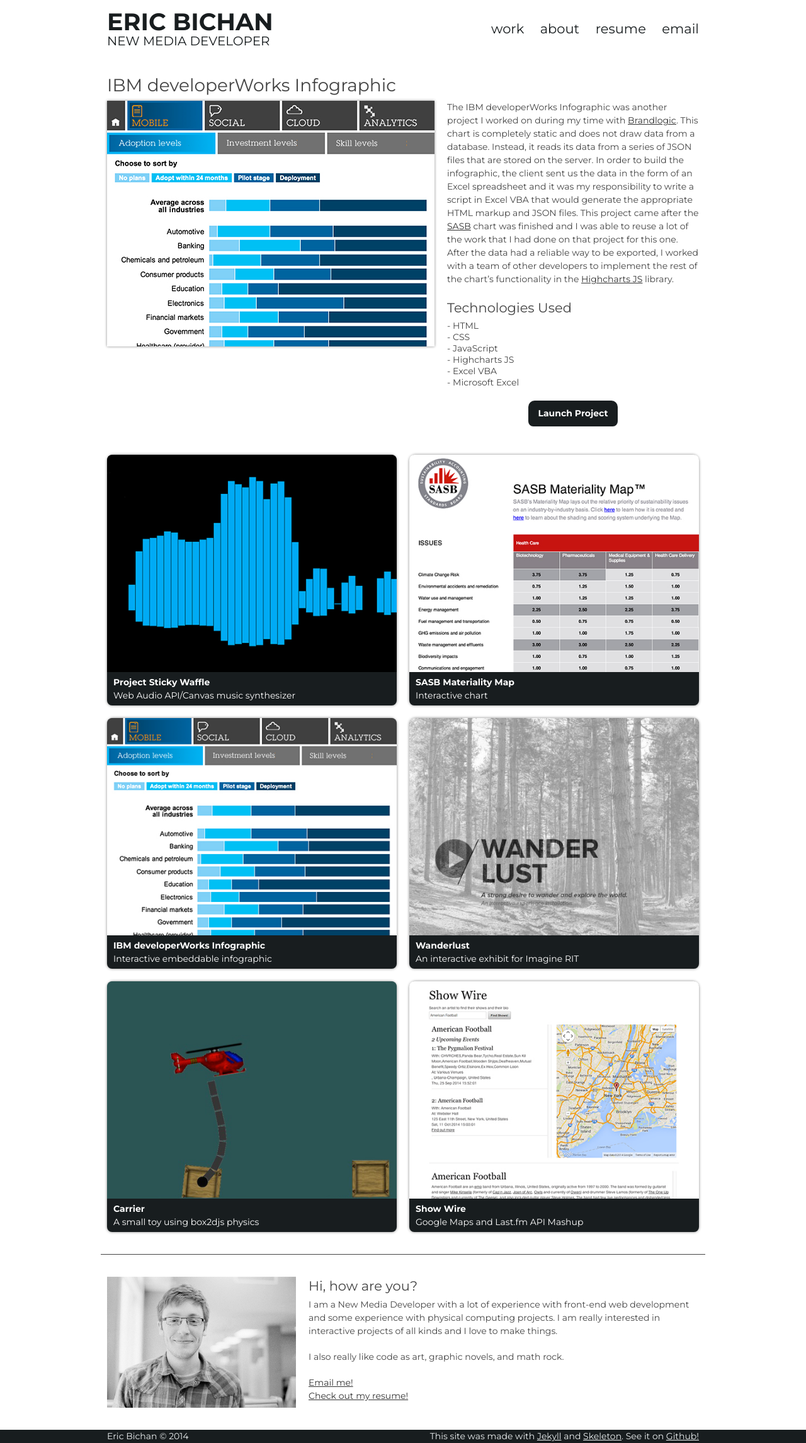
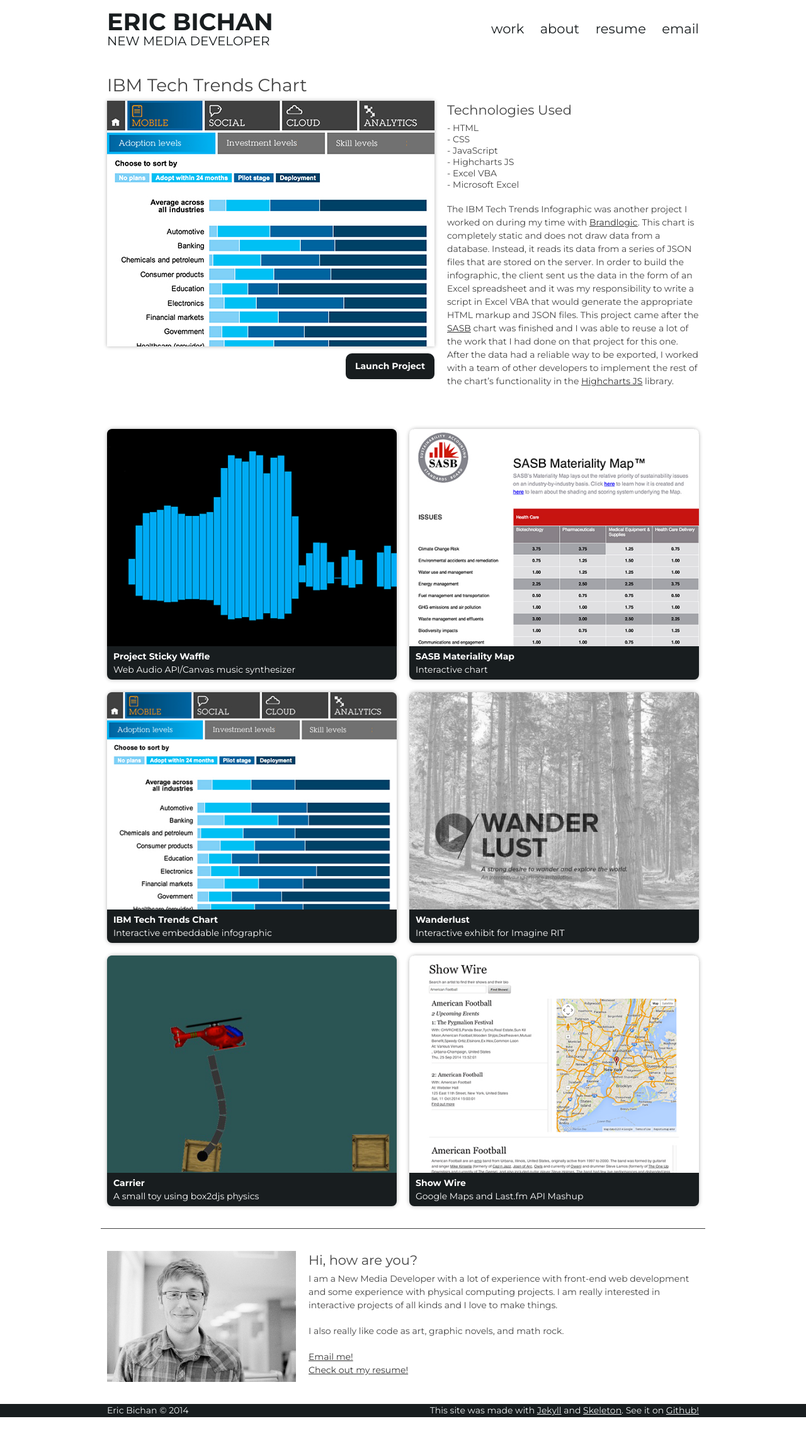
Before and after one commit to bichan17/BDB2, a Jekyll site: the page built from _posts/2013-05-01-IBM.markdown, in a window 1280 px wide. Shown: the whole page at 63% size. Built offline with Jekyll 4.4.1, drawn with Linux system fonts in a browser that asks for light colours; Markdown is read by kramdown in place of the engine named in the settings; after the commit the page ends 2250 px from its top, so only the background shows below that.

Commit message:
content and css changes

```diff
--- a/_layouts/project.html
+++ b/_layouts/project.html
@@ -7,10 +7,20 @@ type: project
 
   <div class="post">
     <h3 class="sixteen columns" id="title">{{ page.title }}</h3>
-    <img id="post_img" class="nine columns" src="{{ page.image-small }}" alt="{{ page.title }}">
+    <div class="nine columns left">
+      <img id="post_img" src="{{ page.image-small }}" alt="{{ page.title }}">
+      <div class="links">
+        {% if page.link %}
+        <a id="launch" target="_blank" href="{{ page.link }}">Launch Project</a>
+        {% endif %}
+
+        {% if page.github %}
+        <a id="github" target="_blank" href="{{ page.github }}">Github Repo</a>
+        {% endif %}
+      </div>
+    </div>
+
     <div class="seven columns">
-
-      {{ content }}
       <div class="tech">
         <h4>Technologies Used</h4>
         <ul>
@@ -19,22 +29,7 @@ type: project
         {% endfor %}
         </ul>
       </div>
-
-
-      <div class="links">
-        <div class="outer-center">
-            <div class="product inner-center">
-              {% if page.link %}
-              <a id="launch" target="_blank" href="{{ page.link }}">Launch Project</a>
-              {% endif %}
-
-              {% if page.github %}
-              <a id="github" target="_blank" href="{{ page.github }}">Github Repo</a>
-              {% endif %}
-            </div>
-        </div>
-        <div class="clear"></div>
-      </div>
+      {{ content }}
     </div>
   </div>
 </div>
--- a/_posts/2012-04-20-carrier.markdown
+++ b/_posts/2012-04-20-carrier.markdown
@@ -6,7 +6,7 @@ caption: A small toy using box2djs physics
 tech:
   - HTML
   - CSS
-  - Object Oriented JavaScript
+  - JavaScript
   - box2dWeb physics engine
   - Ivank graphics library
 image-small: /images/carrier.jpg
--- a/_posts/2012-08-14-wanderlust.markdown
+++ b/_posts/2012-08-14-wanderlust.markdown
@@ -2,7 +2,7 @@
 layout: project
 title: Wanderlust
 categories: work
-caption: An interactive exhibit for Imagine RIT
+caption: Interactive exhibit for Imagine RIT
 tech:
   - Processing
   - Arduino
--- a/_posts/2013-05-01-IBM.markdown
+++ b/_posts/2013-05-01-IBM.markdown
@@ -1,6 +1,6 @@
 ---
 layout: project
-title: IBM developerWorks Infographic
+title: IBM Tech Trends Chart
 categories: work
 caption: Interactive embeddable infographic
 tech:
@@ -14,7 +14,7 @@ image-small: /images/ibm.jpg
 link: http://www.ibm.com/smarterplanet/us/en/centerforappliedinsights/article/techtrends.html
 ---
 
-The IBM developerWorks Infographic was another project I worked on during my time with [Brandlogic][brandlogic]. This chart is completely static and does not draw data from a database. Instead, it reads its data from a series of JSON files that are stored on the server. In order to build the infographic, the client sent us the data in the form of an Excel spreadsheet and it was my responsibility to write a script in Excel VBA that would generate the appropriate HTML markup and JSON files. This project came after the [SASB][sasb] chart was finished and I was able to reuse a lot of the work that I had done on that project for this one. After the data had a reliable way to be exported, I worked with a team of other developers to implement the rest of the chart's functionality in the [Highcharts JS][highcharts] library.
+The IBM Tech Trends Infographic was another project I worked on during my time with [Brandlogic][brandlogic]. This chart is completely static and does not draw data from a database. Instead, it reads its data from a series of JSON files that are stored on the server. In order to build the infographic, the client sent us the data in the form of an Excel spreadsheet and it was my responsibility to write a script in Excel VBA that would generate the appropriate HTML markup and JSON files. This project came after the [SASB][sasb] chart was finished and I was able to reuse a lot of the work that I had done on that project for this one. After the data had a reliable way to be exported, I worked with a team of other developers to implement the rest of the chart's functionality in the [Highcharts JS][highcharts] library.
 
 [brandlogic]: http://www.brandlogic.com/
 [sasb]: /work/SASB/
--- a/_posts/2014-04-20-project-sticky-waffle.markdown
+++ b/_posts/2014-04-20-project-sticky-waffle.markdown
@@ -6,7 +6,7 @@ caption: Web Audio API/Canvas music synthesizer
 tech:
   - HTML
   - CSS
-  - Object Oriented JavaScript
+  - JavaScript
   - Canvas
   - Web Audio API
 image-small: /images/waffle.jpg
--- a/about/index.html
+++ /dev/null
@@ -1,4 +0,0 @@
----
-layout: default
----
-HEllo everyone my name is eric bichan
--- a/contact/index.html
+++ /dev/null
@@ -1,4 +0,0 @@
----
-layout: default
----
-HEllo plz call me for job
--- a/css/layout.css
+++ b/css/layout.css
@@ -37,7 +37,7 @@ body:before {
 	width:0;
 	margin-top:-32767px;/
 }
-.outer-center {
+/*.outer-center {
     float: right;
     right: 50%;
     position: relative;
@@ -49,7 +49,7 @@ body:before {
 }
 .clear {
     clear: both;
-}
+}*/
 .full-width{
 	width: 100%;
 }
@@ -128,6 +128,7 @@ nav a:hover {
 	color: white;
 	display: inline-block;
 	padding: 10px 15px;
+	margin-left: 10px;
 	border-radius: 10px 10px 8px 8px;
 	-webkit-transition:background 250ms; /* For Safari 3.1 to 6.0 */
   -moz-transition:background 250ms; /* For Safari 3.1 to 6.0 */
@@ -136,6 +137,7 @@ nav a:hover {
 	text-decoration: none;
 	font-weight: bold;
 	vertical-align: middle;
+	float: right;
 }
 .links a:nth-child(2){
 	margin-left: 10px;
@@ -161,7 +163,8 @@ nav a:hover {
   -o-transition:background 250ms; /* For Safari 3.1 to 6.0 */
 	transition:background 250ms;
 	text-decoration: none;
-	box-shadow: 0px 0px 4px #888888;
+	box-shadow: 0px 0px 6px rgba(0,0,0,0.3);
+	height: 100%;
 
 }
 #work article a:hover, .links a:hover{
@@ -177,16 +180,22 @@ nav a:hover {
 	margin-bottom: 20px;
 }
 .item.more {
-	height: 220px;
-	margin-bottom: 5px;
+	/*height: 220px;*/
+	margin-bottom: 15px;
+}
+.item.more article{
+	height: 100%;
 }
 .post img{
-	box-shadow: 0px 0px 4px #888888;
+	box-shadow: 0px 0px 6px rgba(0,0,0,0.3);
+	max-width: 100%;
+	margin-bottom: 5px;
 }
 #project{
 	margin-bottom: 45px;
 	margin-top: 3px;
 }
+
 #about{
 	padding-top: 35px;
 	border-top: 1px solid;
@@ -220,7 +229,7 @@ nav a:hover {
 			display: none;
 		}
 		#work div.item{
-			margin-bottom: 5px;
+			margin-bottom: 20px;
 		}
 		.item.more {
 			height: auto;
@@ -229,8 +238,8 @@ nav a:hover {
 			text-align: center;
 			margin-bottom: 10px;
 		}
-		#post_img{
-			margin-bottom: 20px;
+		#project .left{
+			margin-bottom: 30px;
 		}
 	}
 
```
Also changed, not shown: other parts of _posts/2012-08-14-wanderlust.markdown (+1 -1 lines), 1 other file.
